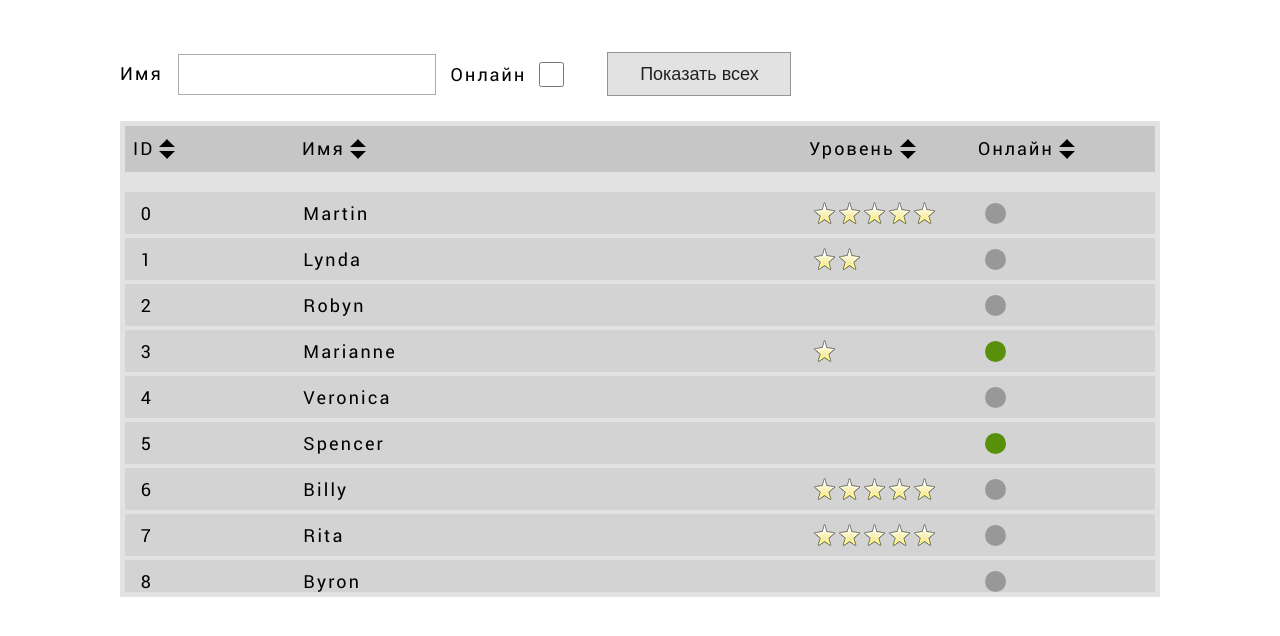
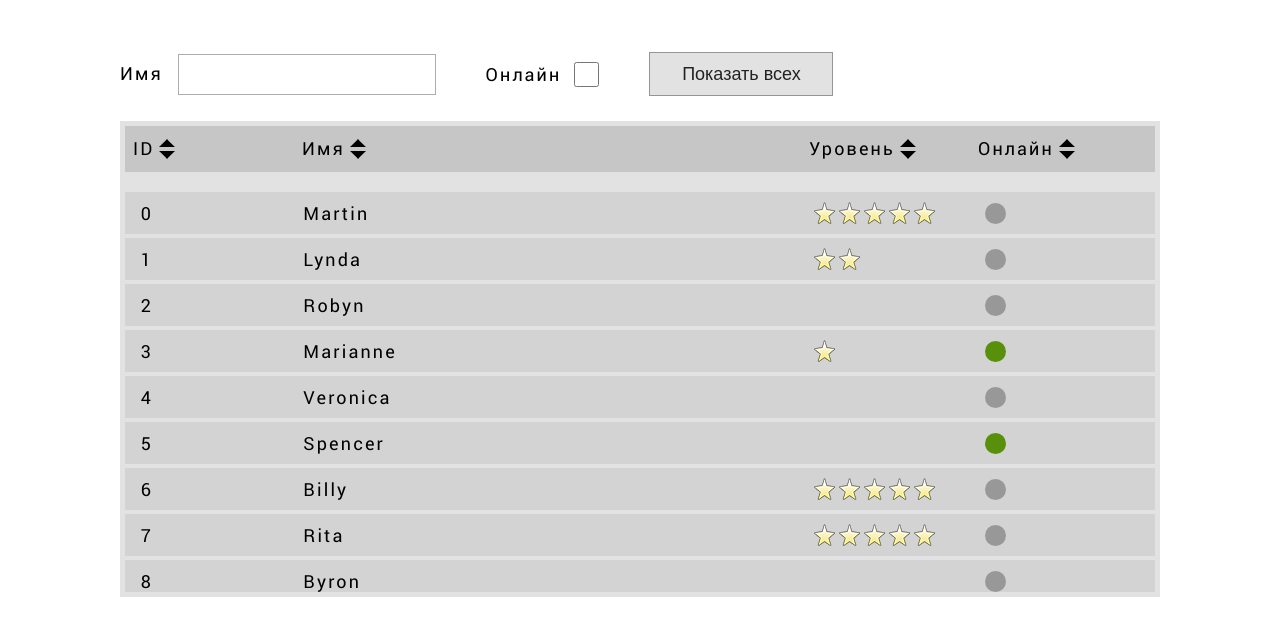
Before and after one commit to v9gel/panel, a Vue app: page / in a window 1280 px wide. Shown: the top 636 px of the page. Built offline with nearby package versions, Linux system fonts and the light colour scheme.

Commit message:
* верстка

```diff
--- a/src/components/Header.vue
+++ b/src/components/Header.vue
@@ -31,8 +31,8 @@ const visibleAll = () => {
 <template>
   <div class="header">
     <Input class="element" v-model="searchText" />
-    <Checkbox class="element1" v-model="onlyOnline" />
-    <Button class="element2" @click="visibleAll">Показать всех</Button>
+    <Checkbox class="element" v-model="onlyOnline" />
+    <Button class="element" @click="visibleAll">Показать всех</Button>
   </div>
 </template>
 
@@ -42,15 +42,7 @@ const visibleAll = () => {
   align-items: center;
 }
 
-// .element + .element {
-//   margin-left: 15px;
-// }
-
-.element1 {
-  margin-left: 15px;
-}
-
-.element2 {
-  margin-left: 43px;
+.element + .element {
+  margin-left: 50px;
 }
 </style>
```
